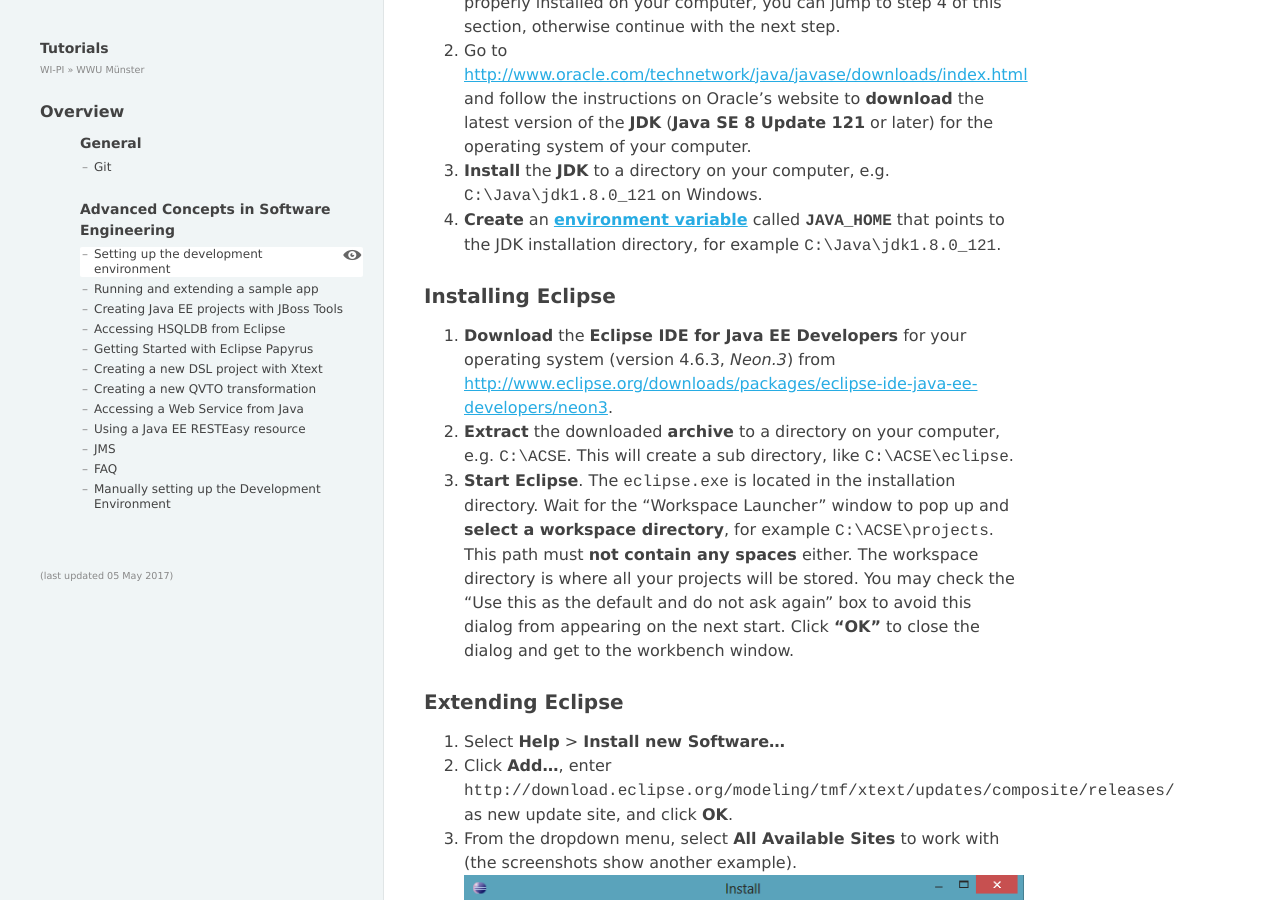
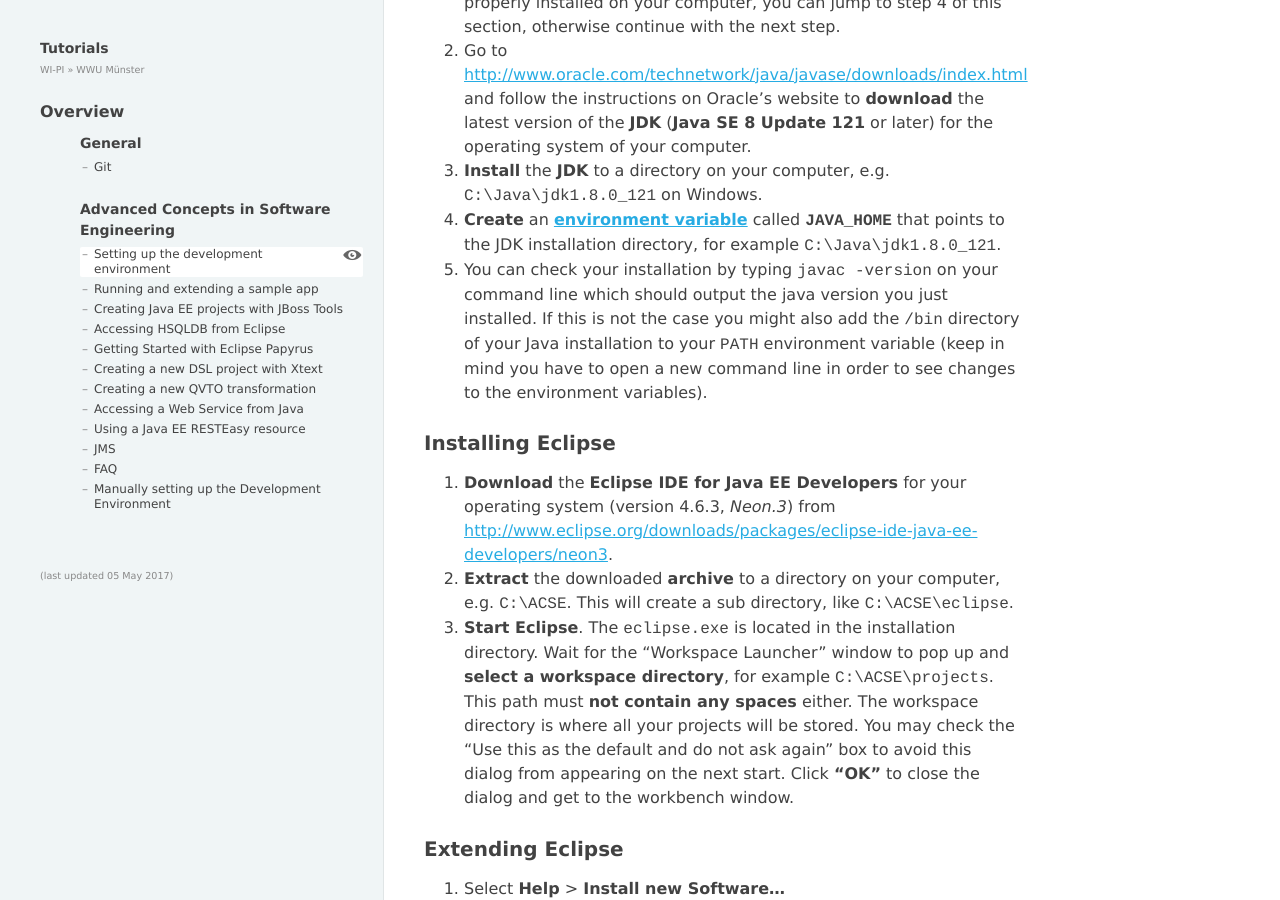
Before and after one commit to wwu-pi/tutorials, a Jekyll site: the page built from lectures/acse/010_setting_up_environment_with_docker.md, in a window 1280 px wide and 900 px high, scrolled down 1082 px. Built offline with Jekyll 4.4.1, drawn with Linux system fonts in a browser that asks for light colours; some of the changed text lies outside the part shown.

Commit message:
Add Linux information regarding path variable

```diff
--- a/lectures/acse/010_setting_up_environment_with_docker.md
+++ b/lectures/acse/010_setting_up_environment_with_docker.md
@@ -56,6 +56,7 @@
 1. Go to [http://www.oracle.com/technetwork/java/javase/downloads/index.html](http://www.oracle.com/technetwork/java/javase/downloads/index.html) and follow the instructions on Oracle's website to **download** the latest version of the **JDK** (**Java SE 8 Update 121** or later) for the operating system of your computer.
 1. **Install** the **JDK** to a directory on your computer, e.g. ``C:\Java\jdk1.8.0_121`` on Windows.
 1. **Create** an **[environment variable](#envvar)** called **``JAVA_HOME``** that points to the JDK installation directory, for example ``C:\Java\jdk1.8.0_121``.
+1. You can check your installation by typing ``javac -version`` on your command line which should output the java version you just installed. If this is not the case you might also add the ``/bin`` directory of your Java installation to your ``PATH`` environment variable (keep in mind you have to open a new command line in order to see changes to the environment variables).
 
 ## <a id="eclipse" name="eclipse"></a>Installing Eclipse
 
@@ -178,3 +179,4 @@
 
 * **Windows XP**: Open the Control Panel (*Systemsteuerung*) from the Start Menu, switch to Classic View (*Klassische Ansicht*) if necessary, open the System Control Panel applet (*System*), select the Advanced tab (*Erweitert*), and click on the Environment Variables button (*Umgebungsvariablen*).
 * **Windows 7 / 8 / 10**: Control Panel (*Systemsteuerung*) - System - choose Advanced System Settings (*Erweiterte Systemeinstellungen*) on the left - Advanced tab (*Erweitert*) - Environment Variables button (*Umgebungsvariablen*)
+* **Linux**: Open a terminal window and type `export JAVA_HOME=/usr/lib/jvm/java-8-oarcle` (using your installation path, of course). If Java is still not found you might need to add it to the path environment variable using `export PATH=$PATH:$JAVA_HOME/bin`.
```
